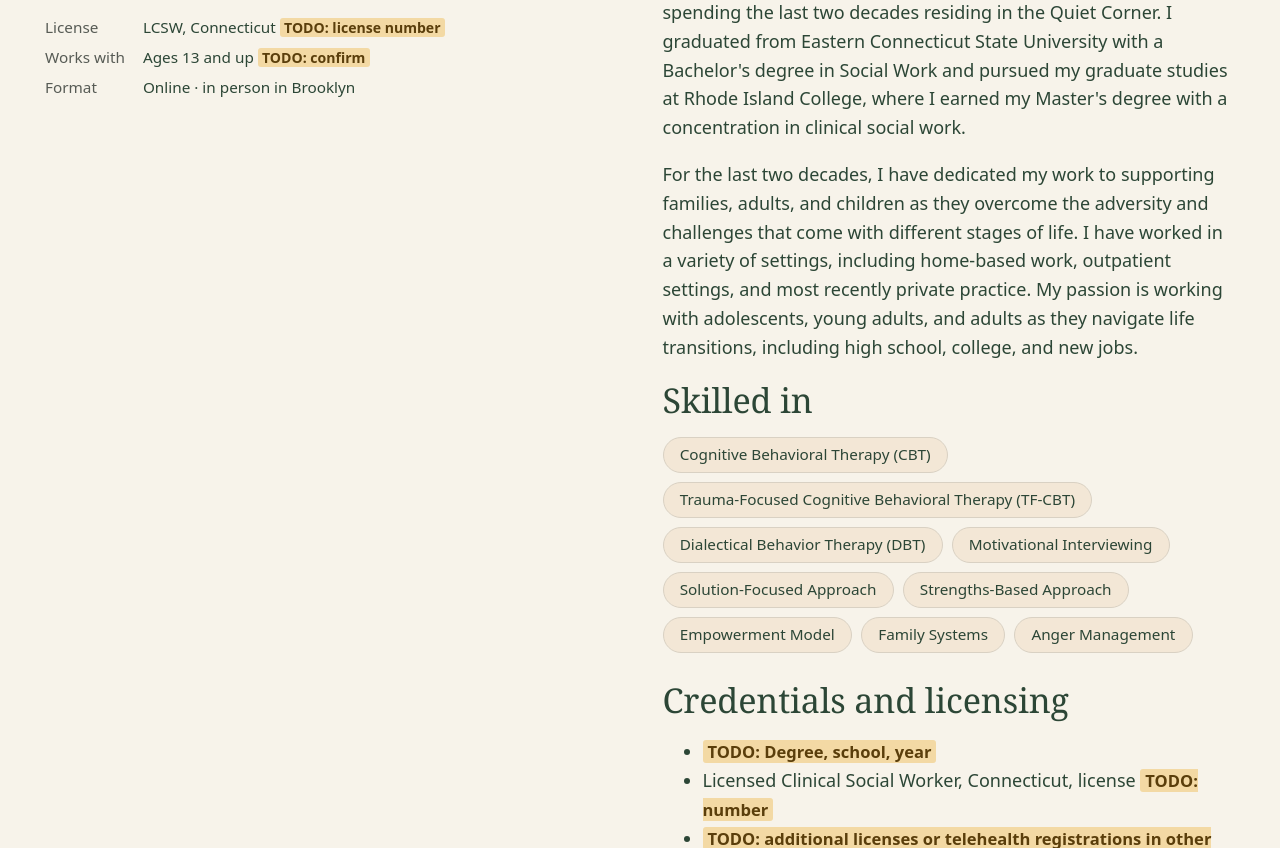
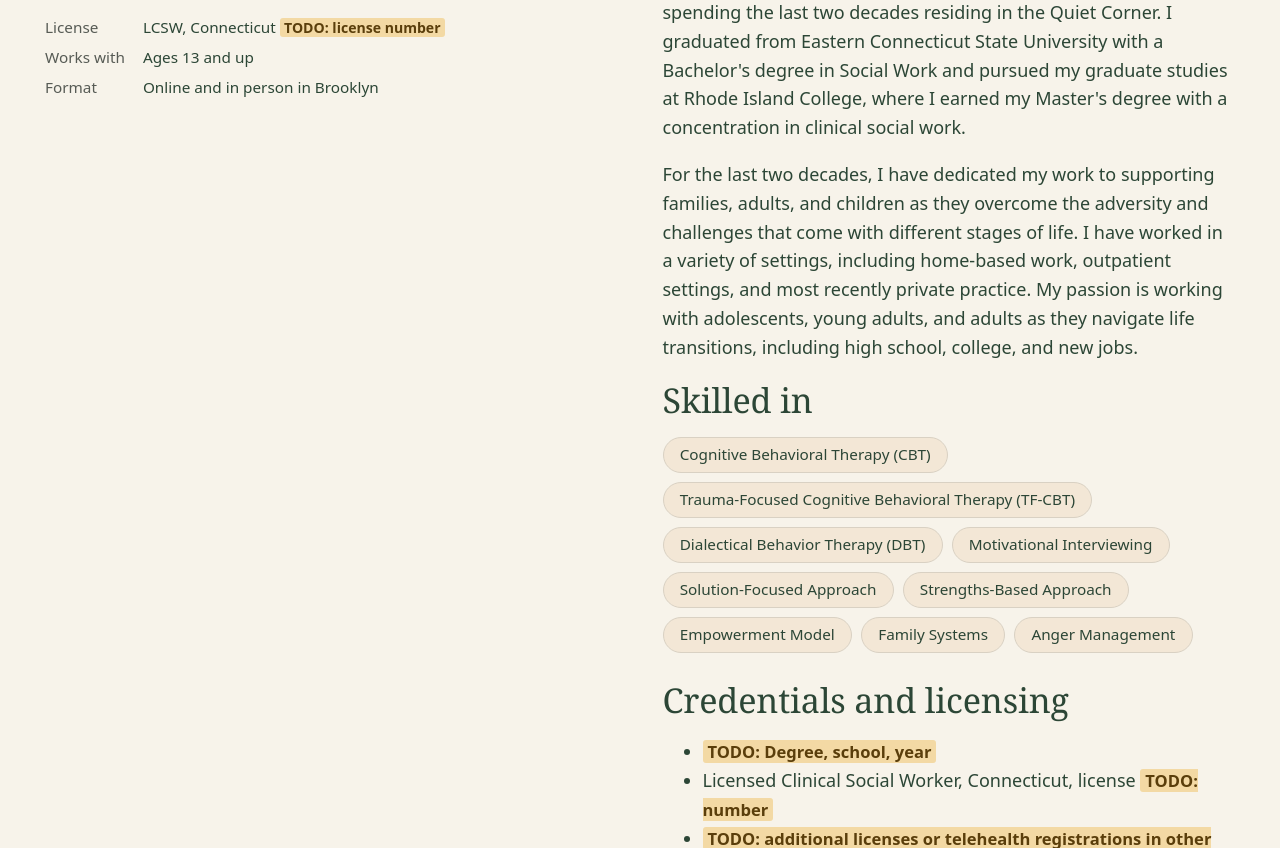
Before and after one commit to cullandev/journeythroughbh, a website: page public/about.html in a window 1280 px wide. Shown: the part 918-1766 px from the top of the page. Drawn offline with Linux system fonts and the light colour scheme; a web font is replaced by a local one.

Commit message:
update to about me
update to about me

```diff
--- a/public/about.html
+++ b/public/about.html
@@ -53,8 +53,8 @@
       </figure>
       <dl class="facts">
         <dt>License</dt><dd>LCSW, Connecticut <mark class="todo">TODO: license number</mark></dd>
-        <dt>Works with</dt><dd>Ages 13 and up <mark class="todo">TODO: confirm</mark></dd>
-        <dt>Format</dt><dd>Online &middot; in person in Brooklyn</dd>
+        <dt>Works with</dt><dd>Ages 13 and up</dd>
+        <dt>Format</dt><dd>Online and in person in Brooklyn</dd>
       </dl>
     </aside>
 
```
Also changed, not shown: src/pages/about.html (+2 -2 lines).
